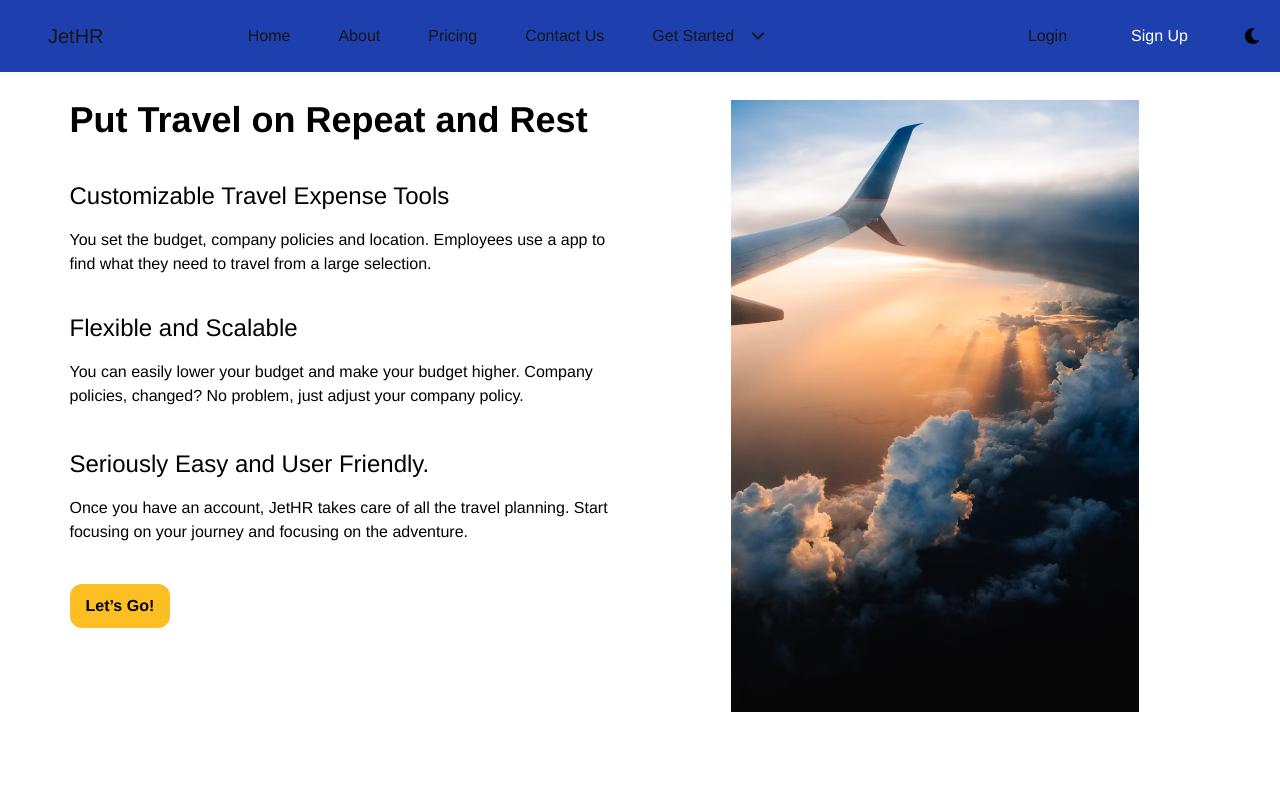
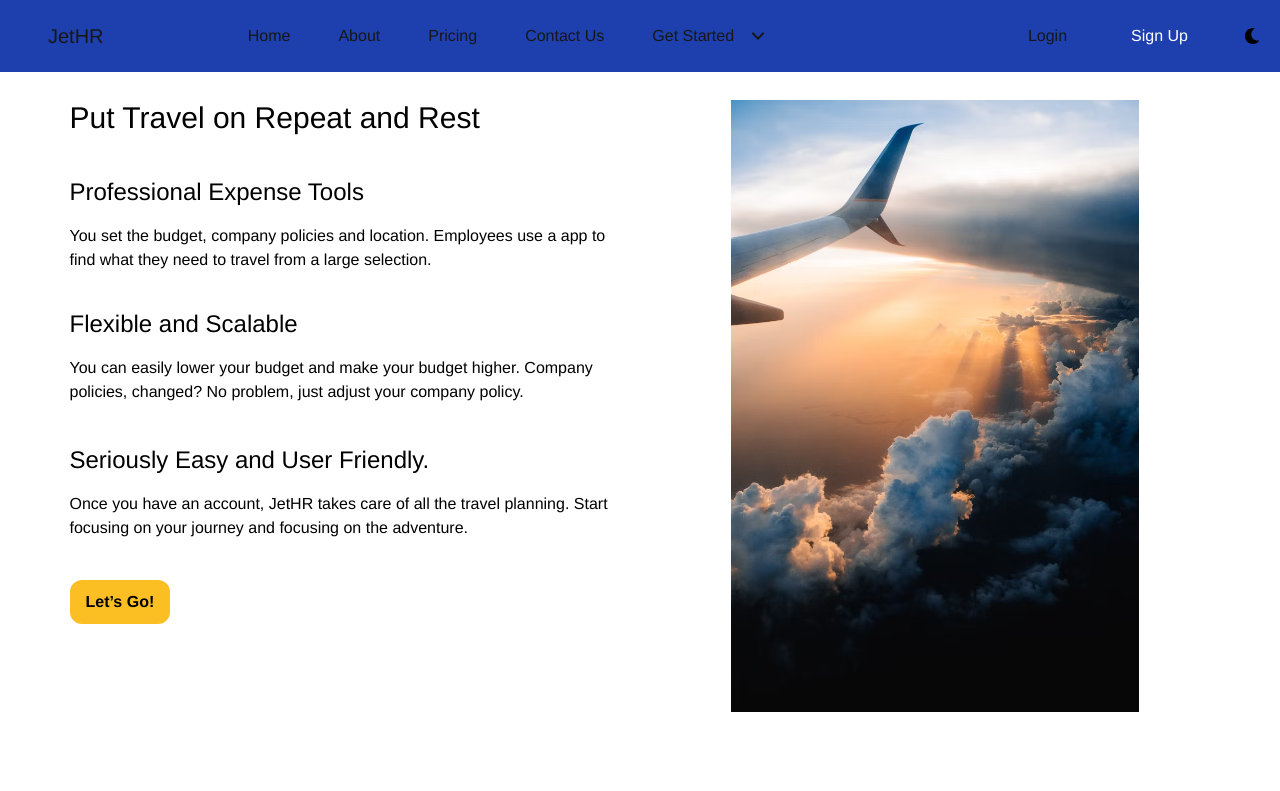
Before and after one commit to el634dev/jethr, a Next.js app: page / in a window 1280 px wide. Shown: the top 791 px of the page. Built offline with nearby package versions, Linux system fonts and the light colour scheme.

Commit message:
Changed hero text.

```diff
--- a/src/components/Business/Business.js
+++ b/src/components/Business/Business.js
@@ -10,11 +10,11 @@ export default function Business() {
         <div className="flex gap-5 max-md:flex-col">
           <div className="flex flex-col w-6/12 max-md:ml-0 max-md:w-full">
             <div className="flex flex-col grow items-start text-2xl font-medium text-black max-md:mt-10">
-              <h1 className="self-stretch text-4xl font-bold max-md:mr-2.5 sm:text-md">
+              <h1 className="self-stretch text-3xl font-medium max-md:mr-2.5 sm:text-md">
                 Put Travel on Repeat and Rest
               </h1>
               <h3 className="self-stretch mt-10">
-                Customizable Travel Expense Tools
+                Professional Expense Tools
               </h3>
               <p className="mt-4 text-base">
                 You set the budget, company policies and location. Employees use a app to find
```
